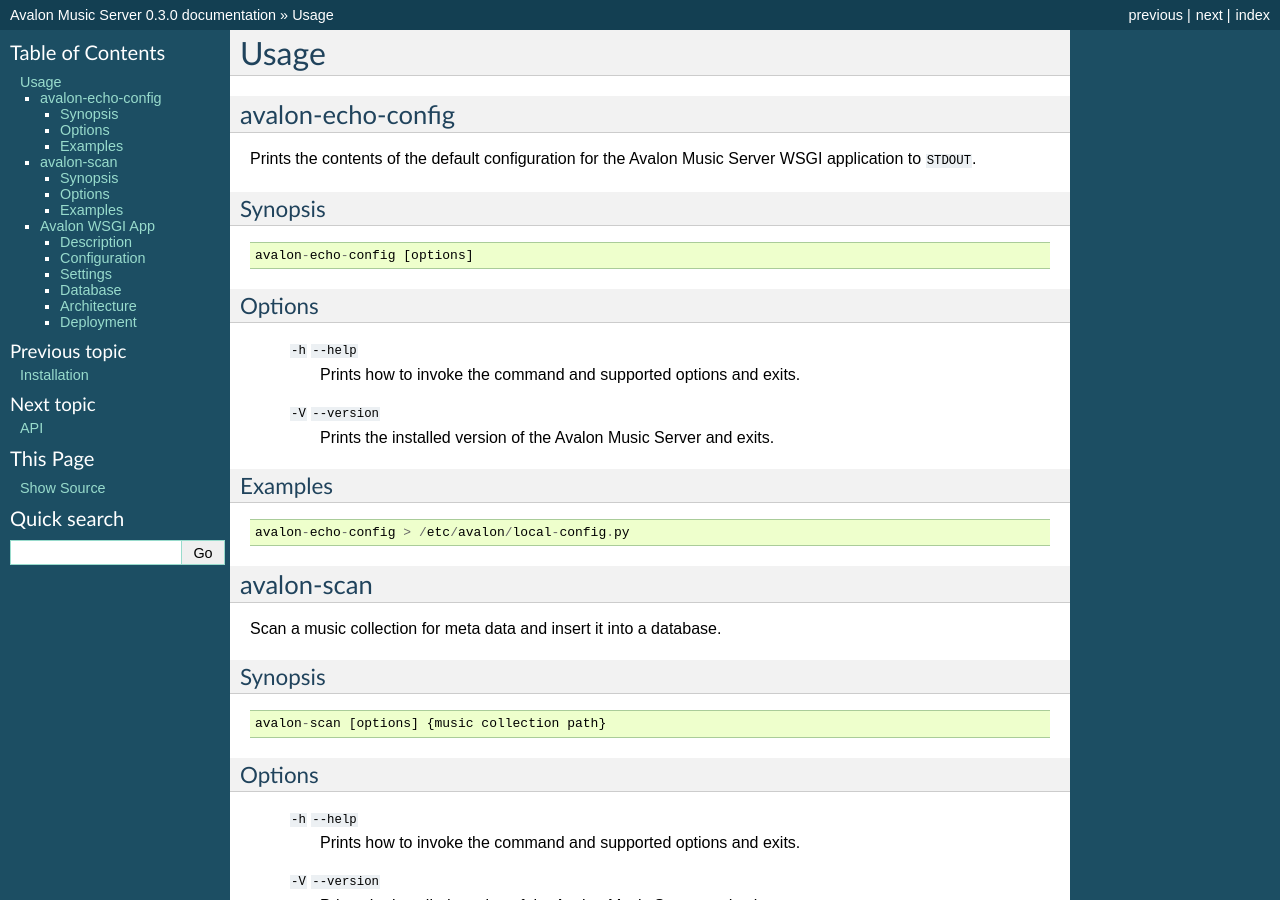
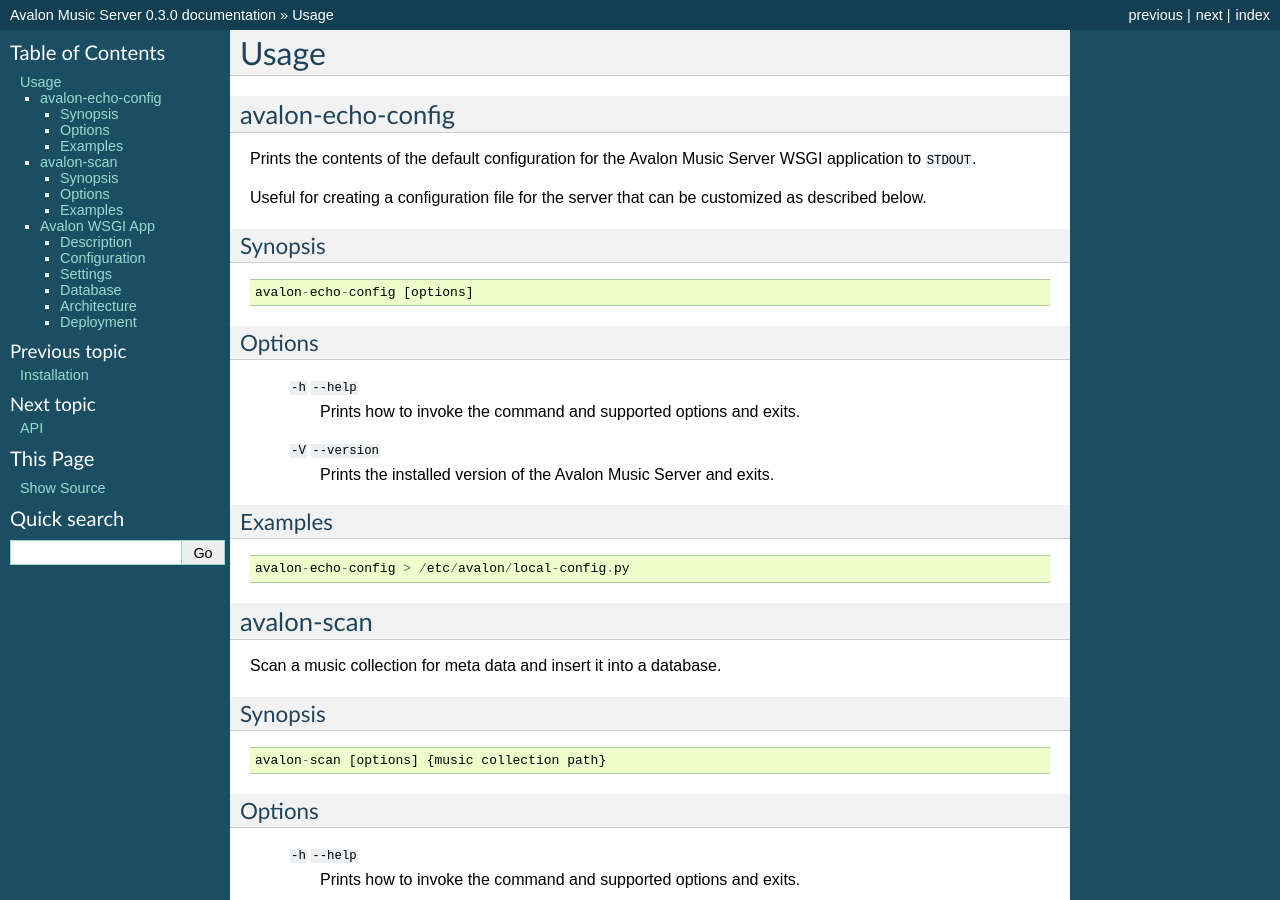
Before and after one commit to 56quarters/avalonms, a Sphinx documentation site: the page built from doc/source/usage.rst, in a window 1280 px wide and 900 px high. Built offline with Sphinx 7.4.7, drawn with Linux system fonts in a browser that asks for light colours.

Commit message:
Explanation of what the echo-config command is for

```diff
--- a/doc/source/usage.rst
+++ b/doc/source/usage.rst
@@ -6,6 +6,9 @@
 
 Prints the contents of the default configuration for the Avalon Music Server
 WSGI application to ``STDOUT``.
+
+Useful for creating a configuration file for the server that can be customized
+as described below.
 
 Synopsis
 ^^^^^^^^
```
